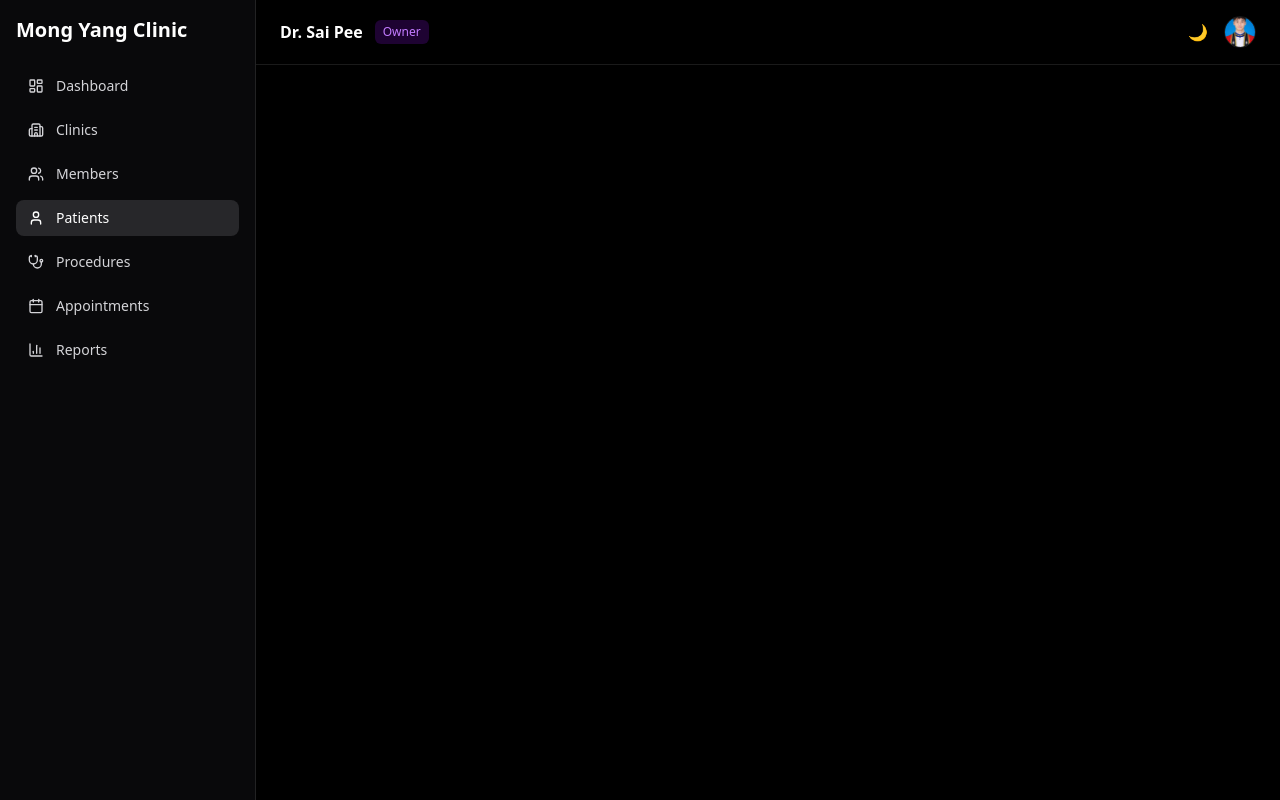
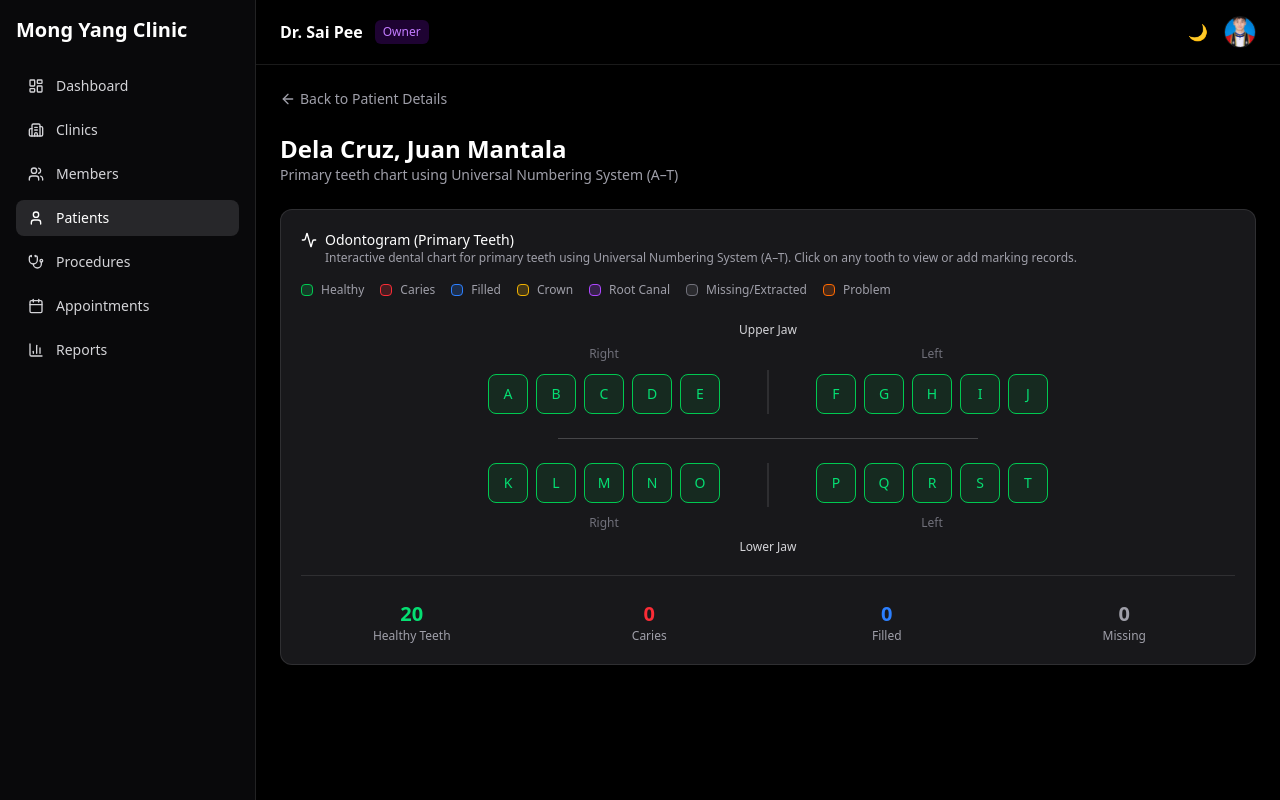
Before and after one commit to ahpharjr/DentalPatientMangement, a React (Vite) app in the folder patient-management-fronted/: page /patients/1/primary-teeth in a window 1280 px wide. Built offline with nearby package versions, Linux system fonts and the light colour scheme.

Commit message:
Add Primary Teeth Chart

```diff
--- a/patient-management-fronted/src/App.jsx
+++ b/patient-management-fronted/src/App.jsx
@@ -11,6 +11,7 @@ import Procedures from "./pages/Procedures";
 import ProcedureDetails from "./pages/ProcedureDetails";
 import AddProcedure from "./pages/AddProcedure";
 import EditProcedure from "./pages/EditProcedure";
+import PrimaryTeethChart from "./components/patients/PrimaryTeethChart";
 import "./App.css";
 
 function App() {
@@ -30,6 +31,7 @@ function App() {
           <Route path="/procedures/:id" element={<ProcedureDetails />} />
           <Route path="/procedures/new" element={<AddProcedure />} />
           <Route path="/procedures/:id/edit" element={<EditProcedure />} />
+          <Route path="/patients/:id/primary-teeth" element={<PrimaryTeethChart />} />
         </Routes>
       </AppLayout>
     </BrowserRouter>
--- a/patient-management-fronted/src/components/patients/DentalChartsCard.jsx
+++ b/patient-management-fronted/src/components/patients/DentalChartsCard.jsx
@@ -1,6 +1,11 @@
 import { Tornado } from "lucide-react";
+import { useNavigate, useParams } from "react-router-dom";
+
 
 export default function DentalChartsCard() {
+    const navigate = useNavigate();
+    const { id } = useParams();
+
     return (
         <div className="rounded-xl border border-white/10 bg-zinc-900 p-5">
             {/* Header */}
@@ -25,7 +30,9 @@ export default function DentalChartsCard() {
                     <p className="mb-4 text-xs text-zinc-400">
                         Universal Numbering System (A–T)
                     </p>
-          <button className="w-full rounded-lg bg-white px-4 py-2 text-sm text-black hover:bg-zinc-200">
+                    <button
+                        onClick={() => navigate(`/patients/${id}/primary-teeth`)}
+                        className="w-full rounded-lg bg-white px-4 py-2 text-sm text-black hover:bg-zinc-200">
                         View Primary Chart
                     </button>
                 </div>
--- a/patient-management-fronted/src/components/patients/MedicalHistoryCard.jsx
+++ b/patient-management-fronted/src/components/patients/MedicalHistoryCard.jsx
@@ -1,6 +1,7 @@
 import { FileText } from "lucide-react";
 
 export default function MedicalHistoryCard() {
+
   return (
     <div className="rounded-xl border border-white/10 bg-zinc-900 p-5">
       {/* Header */}
--- /dev/null
+++ b/patient-management-fronted/src/components/patients/PrimaryTeethChart.jsx
@@ -0,0 +1,174 @@
+import { ArrowLeft, Activity } from "lucide-react";
+import { useNavigate, useParams } from "react-router-dom";
+
+const upperRight = ["A", "B", "C", "D", "E"];
+const upperLeft = ["F", "G", "H", "I", "J"];
+const lowerRight = ["K", "L", "M", "N", "O"];
+const lowerLeft = ["P", "Q", "R", "S", "T"];
+
+export default function PrimaryTeethChart() {
+  const navigate = useNavigate();
+  const { id } = useParams();
+
+  const Tooth = ({ label }) => (
+    <div className="flex h-10 w-10 items-center justify-center rounded-lg border border-green-500 bg-green-500/10 text-sm font-medium text-green-400">
+      {label}
+    </div>
+  );
+
+  return (
+    <div className="space-y-6">
+      {/* Back */}
+      <button
+        onClick={() => navigate(`/patients/${id}`)}
+        className="flex items-center gap-1 text-sm text-zinc-400 hover:text-white"
+      >
+        <ArrowLeft className="h-4 w-4" />
+        Back to Patient Details
+      </button>
+
+      {/* Title */}
+      <div>
+        <h1 className="text-2xl font-semibold text-white">
+          Dela Cruz, Juan Mantala
+        </h1>
+        <p className="text-sm text-zinc-400">
+          Primary teeth chart using Universal Numbering System (A–T)
+        </p>
+      </div>
+
+      {/* Odontogram Card */}
+      <div className="rounded-xl border border-white/10 bg-zinc-900 p-5">
+        {/* Header */}
+        <div className="mb-4 flex items-start gap-2">
+          <Activity className="mt-0.5 h-4 w-4 text-white" />
+          <div>
+            <h3 className="text-sm font-medium text-white">
+              Odontogram (Primary Teeth)
+            </h3>
+            <p className="text-xs text-zinc-400">
+              Interactive dental chart for primary teeth using Universal
+              Numbering System (A–T). Click on any tooth to view or add marking
+              records.
+            </p>
+          </div>
+        </div>
+
+        {/* Legend */}
+        <div className="mb-6 flex flex-wrap gap-4 text-xs">
+          <Legend color="green" label="Healthy" />
+          <Legend color="red" label="Caries" />
+          <Legend color="blue" label="Filled" />
+          <Legend color="yellow" label="Crown" />
+          <Legend color="purple" label="Root Canal" />
+          <Legend color="gray" label="Missing/Extracted" />
+          <Legend color="orange" label="Problem" />
+        </div>
+
+        <div className="relative mx-auto w-fit mb-5">
+          {/* Upper Jaw */}
+          <div className="mb-2 text-center">
+            <p className="mb-2 text-xs font-medium text-zinc-300">Upper Jaw</p>
+          </div>
+          <div className="relative flex items-end justify-center gap-12">
+            {/* Vertical separator */}
+            <div className="absolute left-1/2 top-6 bottom-0 w-px -translate-x-1/2 bg-white/20" />
+
+            {/* Right */}
+            <div className="pr-6 text-right">
+              <p className="mb-3 text-xs text-zinc-500 text-center">Right</p>
+              <div className="flex gap-2 justify-end">
+                {upperRight.map((t) => (
+                  <Tooth key={t} label={t} />
+                ))}
+              </div>
+            </div>
+
+            {/* Left */}
+            <div className="pl-6 text-left">
+              <p className="mb-3 text-xs text-zinc-500 text-center">Left</p>
+              <div className="flex gap-2">
+                {upperLeft.map((t) => (
+                  <Tooth key={t} label={t} />
+                ))}
+              </div>
+            </div>
+          </div>
+
+          {/* ✅ Horizontal divider BETWEEN jaws */}
+          <div className="relative my-6">
+            <div className="mx-auto h-px w-[75%] bg-white/20" />
+          </div>
+
+          {/* Lower Jaw */}
+          <div className="relative mt-5 text-center">
+            <div className="relative flex items-start justify-center gap-12">
+              {/* Vertical separator */}
+              <div className="absolute left-1/2 top-0 bottom-6 w-px -translate-x-1/2 bg-white/20" />
+
+              {/* Right */}
+              <div className="pr-6 text-right">
+                <div className="flex gap-2 justify-end">
+                  {lowerRight.map((t) => (
+                    <Tooth key={t} label={t} />
+                  ))}
+                </div>
+                <p className="mt-3 text-xs text-zinc-500 text-center">Right</p>
+              </div>
+
+              {/* Left */}
+              <div className="pl-6 text-left">
+                <div className="flex gap-2">
+                  {lowerLeft.map((t) => (
+                    <Tooth key={t} label={t} />
+                  ))}
+                </div>
+                <p className="mt-3 text-xs text-zinc-500 text-center">Left</p>
+              </div>
+            </div>
+            <p className="mt-2 text-xs font-medium text-zinc-300">Lower Jaw</p>
+          </div>
+        </div>
+
+        {/* Summary */}
+        <div className="grid grid-cols-4 gap-4 border-t border-white/10 pt-6 text-center">
+          <Summary label="Healthy Teeth" value="20" color="text-green-400" />
+          <Summary label="Caries" value="0" color="text-red-500" />
+          <Summary label="Filled" value="0" color="text-blue-500" />
+          <Summary label="Missing" value="0" color="text-zinc-400" />
+        </div>
+      </div>
+    </div>
+  );
+}
+
+/* ---------- Small Components ---------- */
+const legendColors = {
+  green: "border-green-500 bg-green-500/20",
+  red: "border-red-500 bg-red-500/20",
+  blue: "border-blue-500 bg-blue-500/20",
+  yellow: "border-yellow-500 bg-yellow-500/20",
+  purple: "border-purple-500 bg-purple-500/20",
+  gray: "border-zinc-500 bg-zinc-500/20",
+  orange: "border-orange-500 bg-orange-500/20",
+};
+
+function Legend({ color, label }) {
+  return (
+    <div className="flex items-center gap-2">
+      <span
+        className={`h-3 w-3 rounded border ${legendColors[color]}`}
+      />
+      <span className="text-zinc-400">{label}</span>
+    </div>
+  );
+}
+
+function Summary({ label, value, color }) {
+  return (
+    <div>
+      <p className={`text-xl font-semibold ${color}`}>{value}</p>
+      <p className="text-xs text-zinc-400">{label}</p>
+    </div>
+  );
+}
```
Lines whose indentation alone changed are shown as unchanged.
